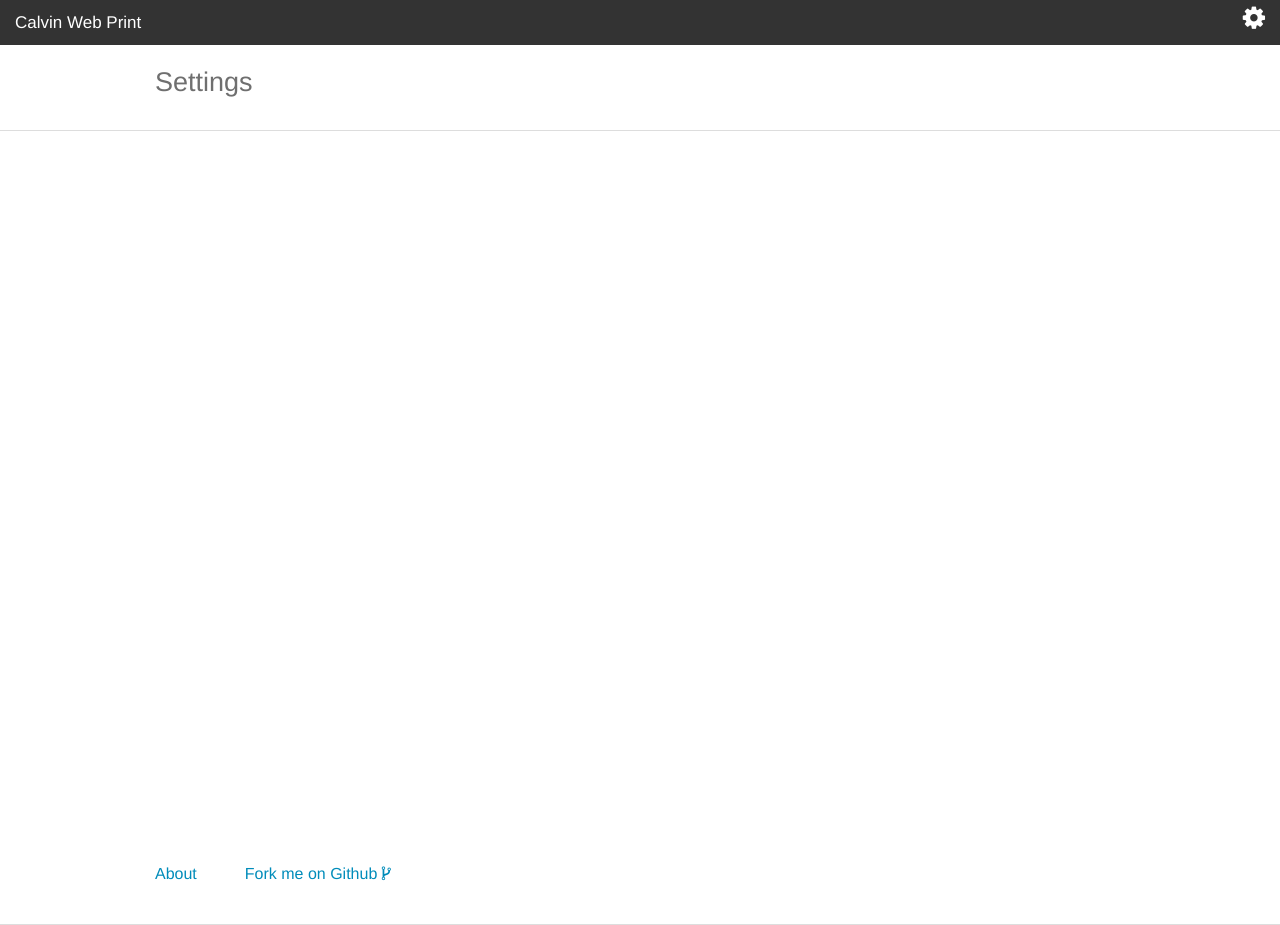
After one commit to jglamine/calvinwebprint, a Flask app: page /settings in a window 1280 px wide. The commit adds this page. Run offline with Flask 2, Linux system fonts and the light colour scheme; some libraries are stand-ins or nearby versions.

Commit message:
Laid the ground work for a settings page.

```diff
--- a/src/printapp/routes.py
+++ b/src/printapp/routes.py
@@ -35,6 +35,13 @@ def about():
     response = make_response(render_template('about.html', title='About'))
     return response
 
+@app.route('/settings')
+def settings():
+    """Route for settings.html.
+    """
+    response = make_response(render_template('settings.html', title='About'))
+    return response
+
 @app.route('/oauthredirect')
 def oauthredirect():
     """Callback route to receive an authorization code for cloud print.
--- a/src/printapp/templates/base.html
+++ b/src/printapp/templates/base.html
@@ -26,6 +26,14 @@
         <h1><a href="/">Calvin Web Print</a></h1>
       </li>
     </ul>
+
+    <section class="top-bar-section">
+      <ul class="right">
+        <li>
+          <a href="/settings" title="Settings"><i class="fa fa-cog fa-2x"></i></a>
+        </li>
+      </ul>
+    </section>
   </nav>
 
   <div id="ember">
--- /dev/null
+++ b/src/printapp/templates/settings.html
@@ -0,0 +1,11 @@
+{% extends "base.html" %}
+{% block content %}
+
+<div class="row">
+    <div class="small-12 columns">
+        <h3 class="subheader">Settings</h3>
+    </div>
+  </div>
+  <hr />
+
+{% endblock %}
```
